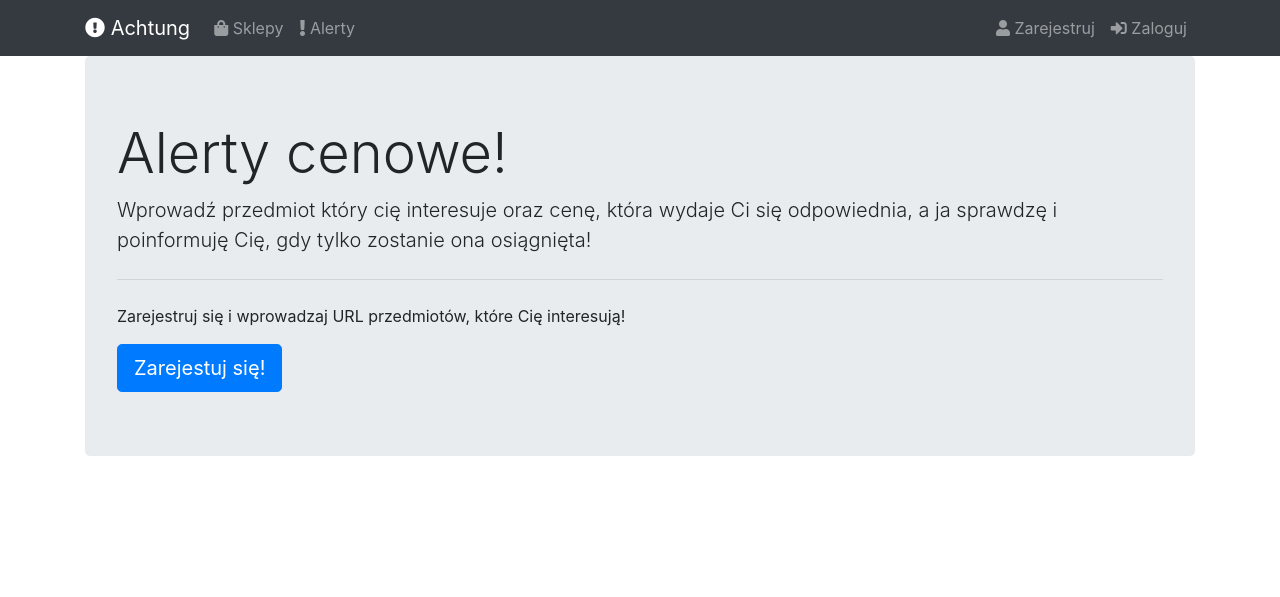
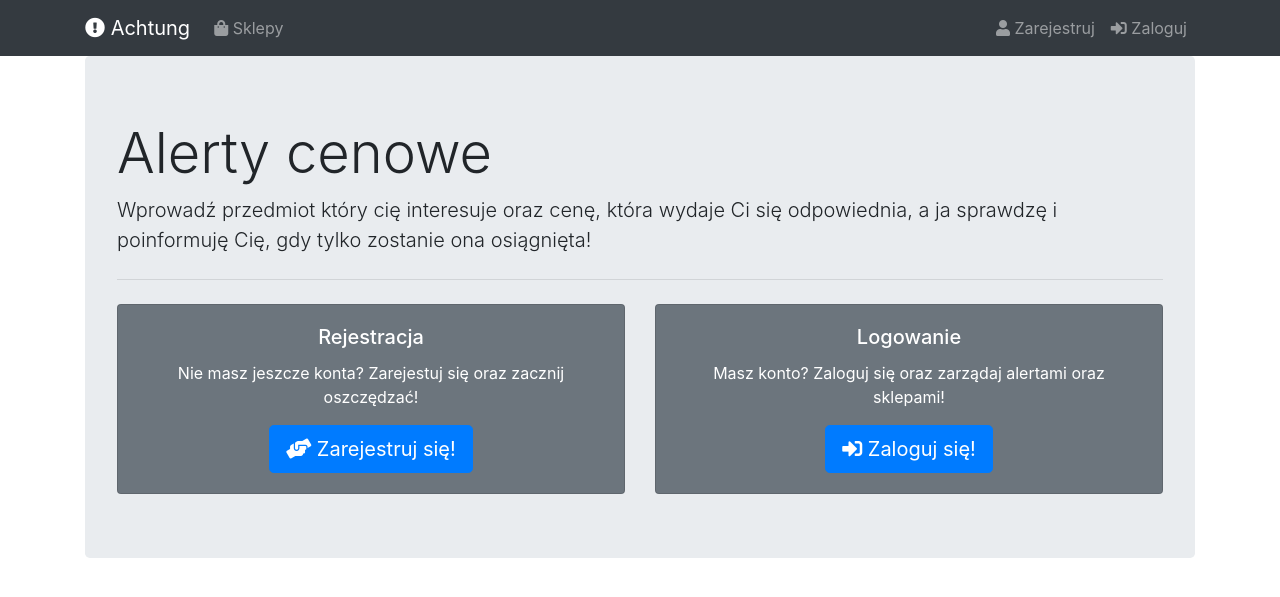
Before and after one commit to aurebrus/Achtung, a Flask app: page / in a window 1280 px wide. Shown: the top 597 px of the page. Run offline with Flask 2, Linux system fonts and the light colour scheme; some libraries are stand-ins or nearby versions.

Commit message:
Mostly front changes, edited home page. Minor changes to alerts and items model (fixing None in "last price")

```diff
--- a/src/models/alerts/alert.py
+++ b/src/models/alerts/alert.py
@@ -51,6 +51,7 @@ class Alert(object):
     def load_item_price(self):
         self.load_item_price()
         self.last_checked = datetime.datetime.utcnow()
+        self.item.save_to_mongo()
         self.seve_to_mongo()
         return self.item.price
 
@@ -61,3 +62,7 @@ class Alert(object):
     @classmethod
     def find_by_user_email(cls, user_email):
         return [cls(**elem) for elem in Database.find(AlertConstants.COLLECTION, {'user_email': user_email})]
+
+    @classmethod
+    def find_by_id(cls, alert_id):
+        return cls(**Database.find_one(AlertConstants.COLLECTION, {'_id': alert_id}))
--- a/src/models/users/constants.py
+++ b/src/models/users/constants.py
@@ -0,0 +1 @@
+COLLECTION = "users"
--- a/src/models/users/views.py
+++ b/src/models/users/views.py
@@ -14,7 +14,7 @@ def login_user():
         try:
           if User.is_login_valid(email, password):
                 session['email'] = email
-                return redirect(url_for(".user_alerts"))
+                return redirect(url_for("home"))
         except UserErrors.UserError as e:
             return e.message
 
@@ -30,7 +30,7 @@ def register_user():
         try:
           if User.register_user(email, password):
                 session['email'] = email
-                return redirect(url_for(".user_alerts"))
+                return redirect(url_for("home"))
         except UserErrors.UserError as e:
             return e.message
 
--- a/src/templates/alerts/alert.html
+++ b/src/templates/alerts/alert.html
@@ -1,6 +1,6 @@
 {% extends "base.html" %}
 {% block content %}
 <div class="jumbotron">
-    <p>Alert</p>
+    <p>{{ alert.item.name }}</p>
 </div>
 {% endblock %}
--- a/src/templates/base.html
+++ b/src/templates/base.html
@@ -12,7 +12,7 @@
 
 <nav class="navbar navbar-expand-lg navbar-dark bg-dark">
     <div class="container">
-    <a class="navbar-brand" href="home"> <i class="fas fa-exclamation-circle"></i> Achtung</a>
+    <a class="navbar-brand" href="/"> <i class="fas fa-exclamation-circle"></i> Achtung</a>
   <button class="navbar-toggler" type="button" data-toggle="collapse" data-target="#navbarText" aria-controls="navbarText" aria-expanded="false" aria-label="Toggle navigation">
     <span class="navbar-toggler-icon"></span>
   </button>
@@ -21,14 +21,11 @@
       <li class="nav-item">
         <a class="nav-link" href="{{ url_for('stores.index') }}"><i class="fas fa-shopping-bag"></i> Sklepy</a>
       </li>
-        <li class="nav-item">
-        <a class="nav-link" href="{{ url_for('alerts.index') }}"><i class="fas fa-exclamation"></i> Alerty</a>
-        </li>
     </ul>
       {% if session['email'] %}
           <ul class="navbar-nav navbar-right">
                <li class="nav-item">
-            <a class="nav-link" href="{{ url_for('users.user_alerts') }}"><i class="fas fa-bell"></i> Twoje Alerty</a>
+            <a class="nav-link" href="{{ url_for('users.user_alerts') }}"><i class="fas fa-exclamation"></i> Twoje Alerty</a>
             </li>
               <li class="nav-item">
             <a class="nav-link" href="{{ url_for('users.logout_user') }}"><i class="fas fa-sign-out-alt"></i> Wyloguj</a>
--- a/src/templates/home.html
+++ b/src/templates/home.html
@@ -1,10 +1,58 @@
 {% extends "base.html" %}
 {% block content %}
+{% if session['email'] %}
 <div class="jumbotron">
-  <h1 class="display-4">Alerty cenowe!</h1>
+  <h1 class="display-4">Panel użytkownika</h1>
+    <hr class="my-4">
+  <div class="row">
+  <div class="col-sm-6">
+    <div class="card text-center text-white bg-secondary">
+      <div class="card-body ">
+        <h5 class="card-title">Alerty</h5>
+        <p class="card-text">Sprawdź swoje alerty, edytuj je oraz utwórz nowe.</p>
+      <a class="btn btn-primary" href="{{ url_for('users.user_alerts') }}"><i class="fas fa-exclamation"></i> Twoje Alerty</a>
+      </div>
+    </div>
+  </div>
+  <div class="col-sm-6">
+    <div class="card text-center text-white bg-secondary">
+      <div class="card-body">
+        <h5 class="card-title">Sklepy</h5>
+        <p class="card-text">Sprawdź listę sklepów oraz utwórz nowe.</p>
+    <a class="btn btn-primary" href="{{ url_for('stores.index') }}"><i class="fas fa-shopping-bag"></i> Sklepy</a>
+      </div>
+    </div>
+  </div>
+</div>
+
+
+</div>
+{% else %}
+<div class="jumbotron">
+  <h1 class="display-4">Alerty cenowe</h1>
     <p class="lead">Wprowadź przedmiot który cię interesuje oraz cenę, która wydaje Ci się odpowiednia, a ja sprawdzę i poinformuję Cię, gdy tylko zostanie ona osiągnięta!</p>
     <hr class="my-4">
-    <p>Zarejestruj się i wprowadzaj URL przedmiotów, które Cię interesują!</p>
-  <a class="btn btn-primary btn-lg" href="{{ url_for('users.register_user') }}" role="button">Zarejestuj się!</a>
+    <div class="row">
+  <div class="col-sm-6">
+    <div class="card text-center text-white bg-secondary">
+      <div class="card-body ">
+        <h5 class="card-title">Rejestracja</h5>
+        <p class="card-text">Nie masz jeszcze konta? Zarejestuj się oraz zacznij oszczędzać!</p>
+      <a class="btn btn-primary btn-lg" href="{{ url_for('users.register_user') }}" role="button"><i class="fas fa-hands-helping"></i> Zarejestruj się!</a>
+      </div>
+    </div>
+  </div>
+  <div class="col-sm-6">
+    <div class="card text-center text-white bg-secondary">
+      <div class="card-body">
+        <h5 class="card-title">Logowanie</h5>
+        <p class="card-text">Masz konto? Zaloguj się oraz zarządaj  alertami oraz sklepami!</p>
+        <a class="btn btn-primary btn-lg" href="{{ url_for('users.login_user') }}" role="button"><i class="fas fa-sign-in-alt"></i> Zaloguj się!</a>
+      </div>
+    </div>
+  </div>
 </div>
+</div>
+{% endif %}
+
 {% endblock %}
--- a/src/templates/users/login.html
+++ b/src/templates/users/login.html
@@ -10,7 +10,7 @@
         <div class="form-group">
             <input type="password" class="form-control" id ="password" name="password"  placeholder="hasło">
         </div>
-        <button type="submit" class="btn btn-primary">Zaloguj się</button>
+        <button type="submit" class="btn btn-primary"><i class="fas fa-angle-double-right"></i> Zaloguj się</button>
     </form>
     </div>
 </div>
--- a/src/templates/users/register.html
+++ b/src/templates/users/register.html
@@ -10,7 +10,7 @@
         <div class="form-group">
             <input type="password" class="form-control" id ="password" name="password"  placeholder="hasło">
         </div>
-        <button type="submit" class="btn btn-primary">Zarejestruj się!</button>
+        <button type="submit" class="btn btn-primary"><i class="fas fa-user-plus"></i> Zarejestruj się!</button>
     </form>
     </div>
 </div>
```
Also changed, not shown: src/models/alerts/views.py (+11 -5 lines), src/models/items/item.py (+4 -3 lines), src/models/users/user.py (+5 -4 lines), src/templates/users/alerts.html (+13 -3 lines).
